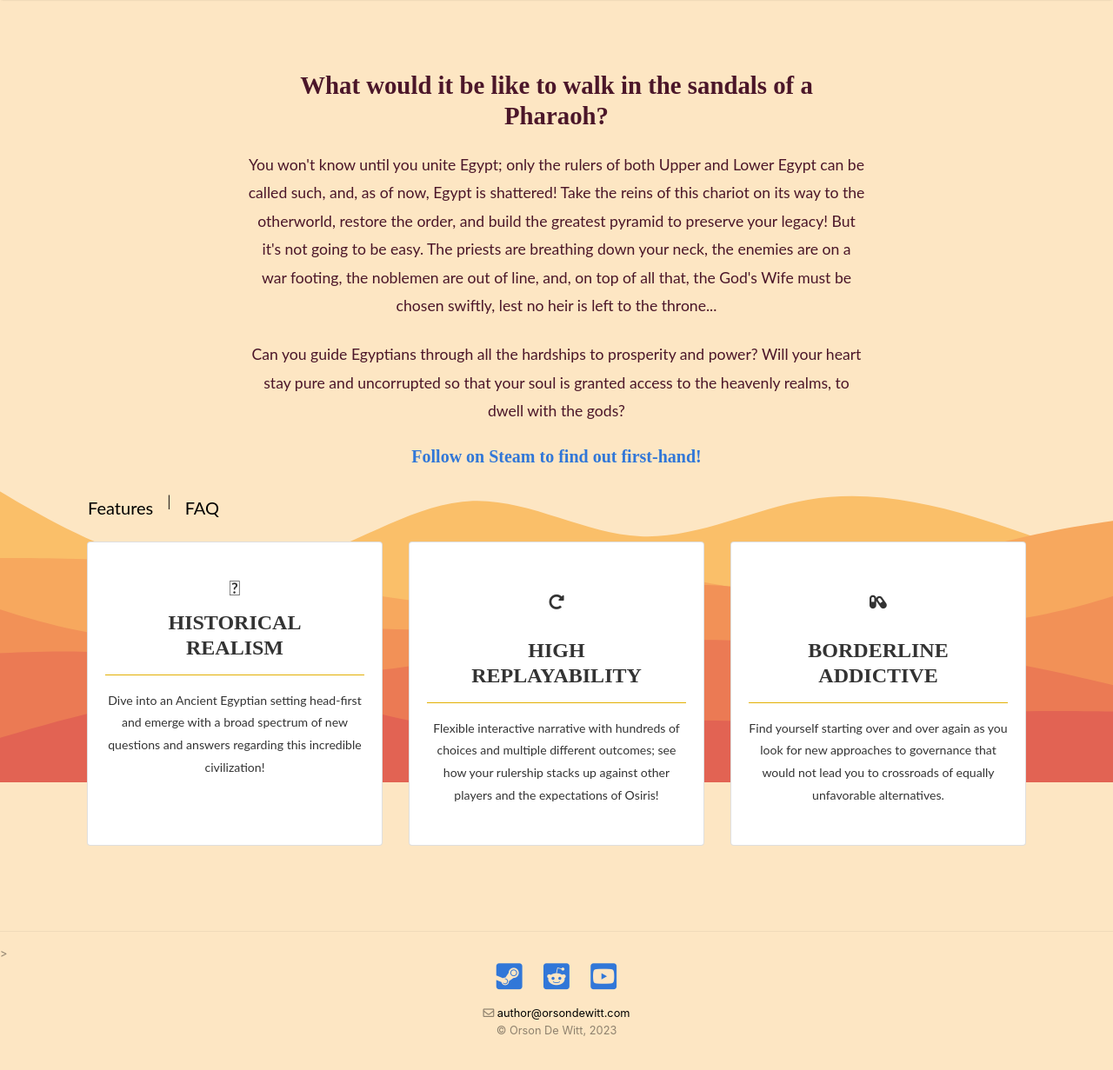
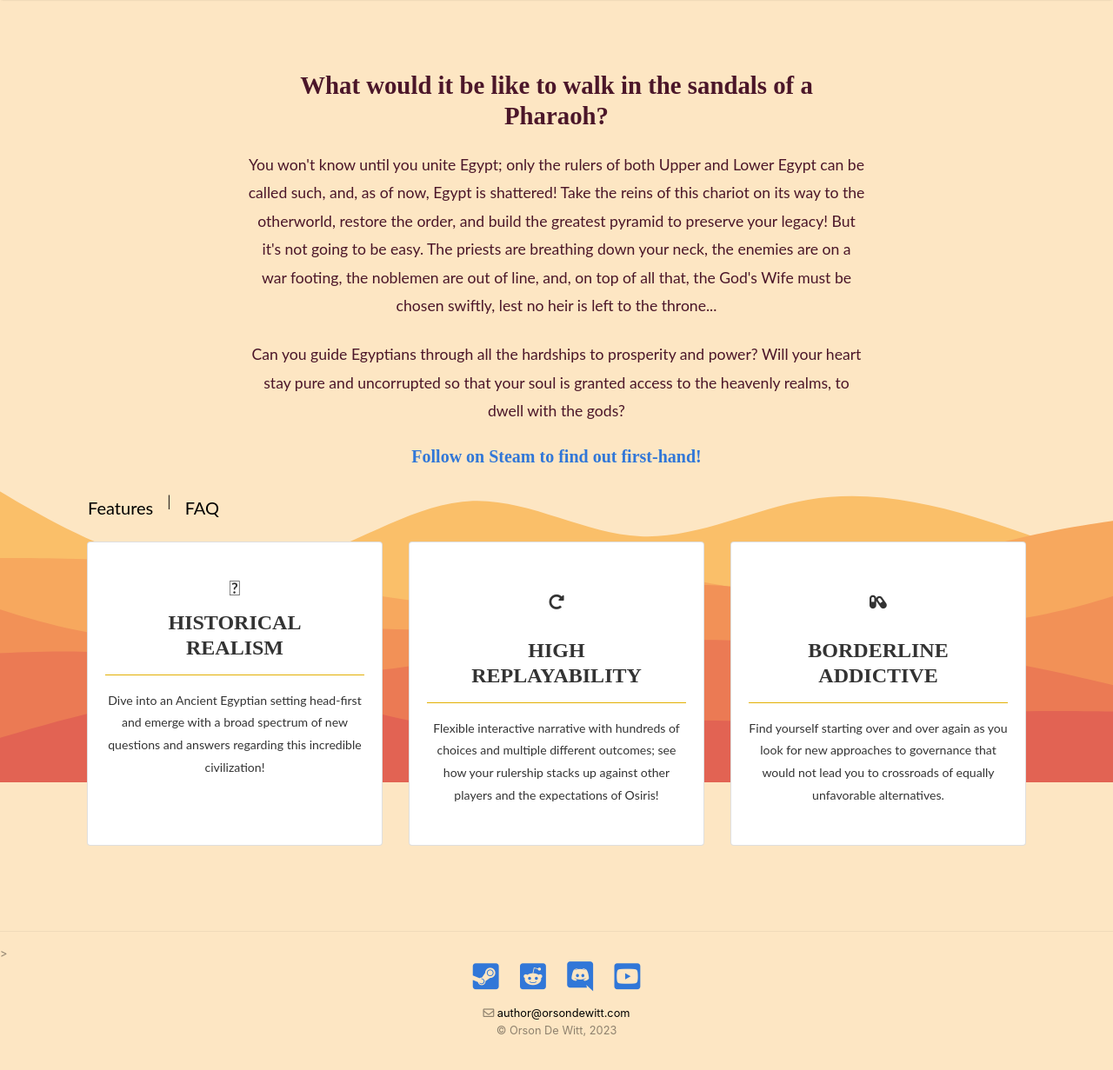
Before and after one commit to OrsonDWitt/OrsonDWitt.github.io, a Jekyll site: the page built from _pages/egypt.md, in a window 1280 px wide and 1285 px high. Shown: the top 1231 px of the window at 87% size. Built offline with Jekyll 4.4.1, drawn with Linux system fonts in a browser that asks for light colours; nearby versions of some CDN libraries.

Commit message:
Update books.html

```diff
--- a/_layouts/books.html
+++ b/_layouts/books.html
@@ -161,9 +161,9 @@
             </a>
           </li>
           {% endif %}
-          {% if site.discord_invite %}
+          {% if site.discord %}
           <li class="list-inline-item">
-            <a href="{{ site.discord_invite }}">
+            <a href="{{ site.discord }}">
               <span class="fa-stack fa-lg">
                 <i class="fab fa-discord fa-stack-2x" title="Join the Discord server"></i>
               </span>
```
